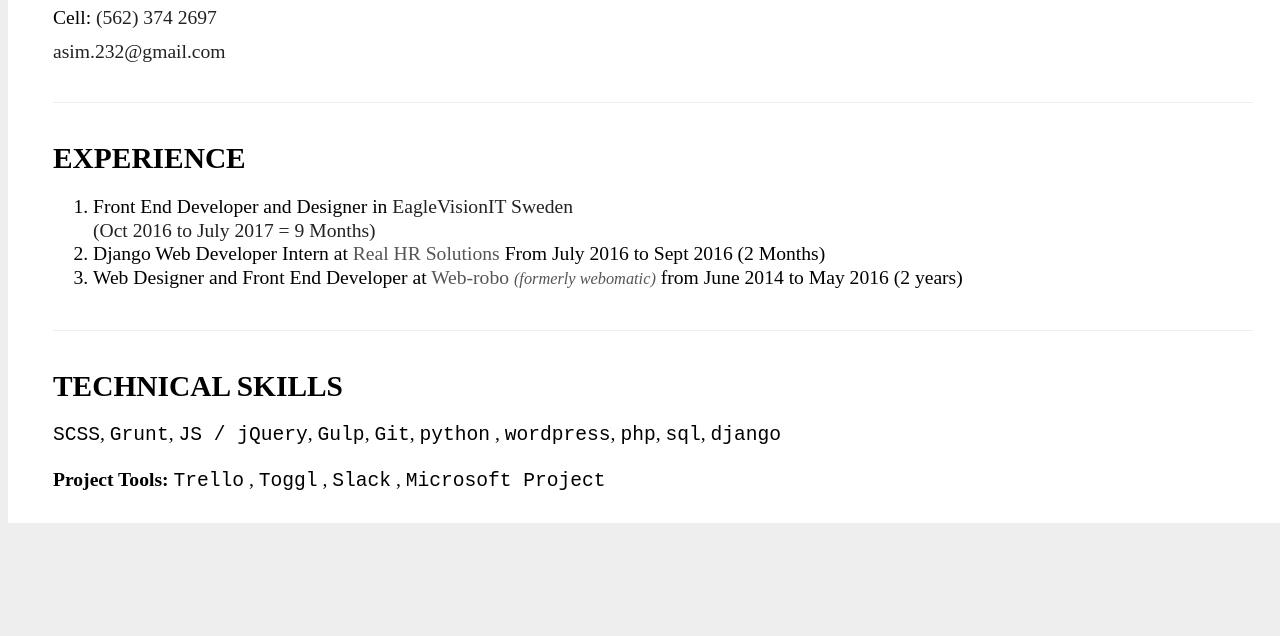
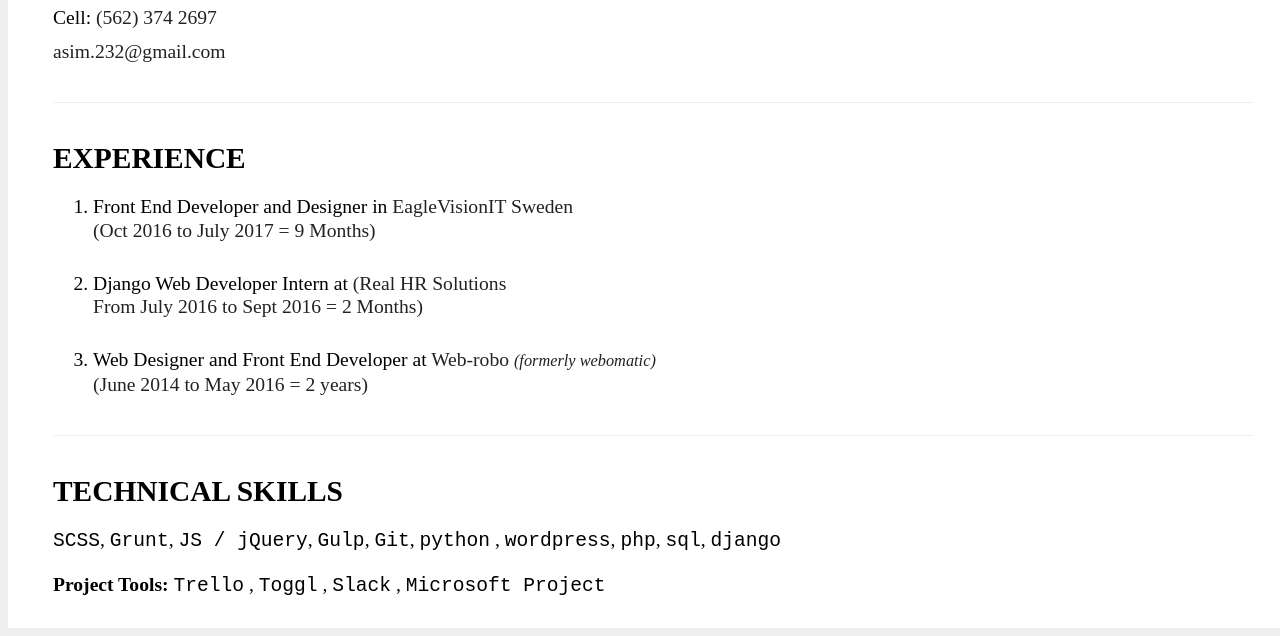
Before and after one commit to asimsubedi/asimsubedi.github.io, a website: page index.html in a window 1280 px wide. Shown: the part 210-846 px from the top of the page. Before the commit the page ends 800 px from the top, so only its background shows below. Drawn offline with Linux system fonts and the light colour scheme.

Commit message:
styles added

```diff
--- a/index.html
+++ b/index.html
@@ -22,8 +22,8 @@
 			<h2>Experience</h2>
 			<ol>
 				<li>Front End Developer and Designer in <a href="http://eaglevisionit.com/" target="_blank">EagleVisionIT Sweden</a> <br/><span class="experience-style">(Oct 2016 to July 2017 = 9 Months)</span></li>
-				<li>Django Web Developer Intern at <a href="http://www.realsolutions.com.np/" target="_blank" style="color: #555">Real HR Solutions</a> From July 2016 to Sept 2016 (2 Months)</li>
-				<li>Web Designer and Front End Developer at <a href="http://web-robo.com" target="_blank" style="color: #555">Web-robo <em><small>(formerly webomatic)</small></em></a> from June 2014 to May 2016 (2 years)</li>
+				<li>Django Web Developer Intern at <a href="http://www.realsolutions.com.np/" target="_blank">(Real HR Solutions</a> <br/><span class="experience-style"> From July 2016 to Sept 2016 = 2 Months)</span></li>
+				<li>Web Designer and Front End Developer at <a href="http://web-robo.com" target="_blank">Web-robo <em><small>(formerly webomatic)</small></em></a>  <br/><span class="experience-style">(June 2014 to May 2016 = 2 years)</span></li>
 			</ol>
 		</section>
 
--- a/style.css
+++ b/style.css
@@ -49,3 +49,7 @@
 .experience-style{
 	color: #222;
 }
+
+.resume-experience ol > li{
+	margin-bottom: 1.5em;
+}
```
